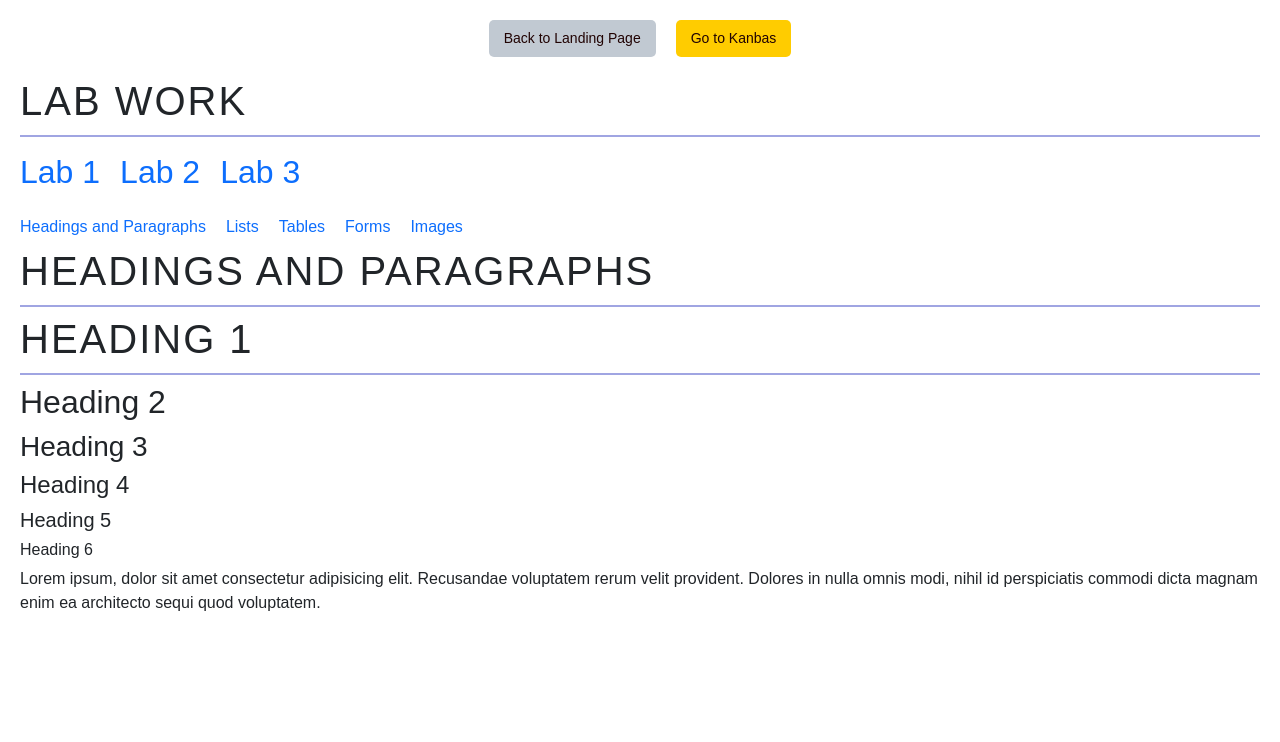
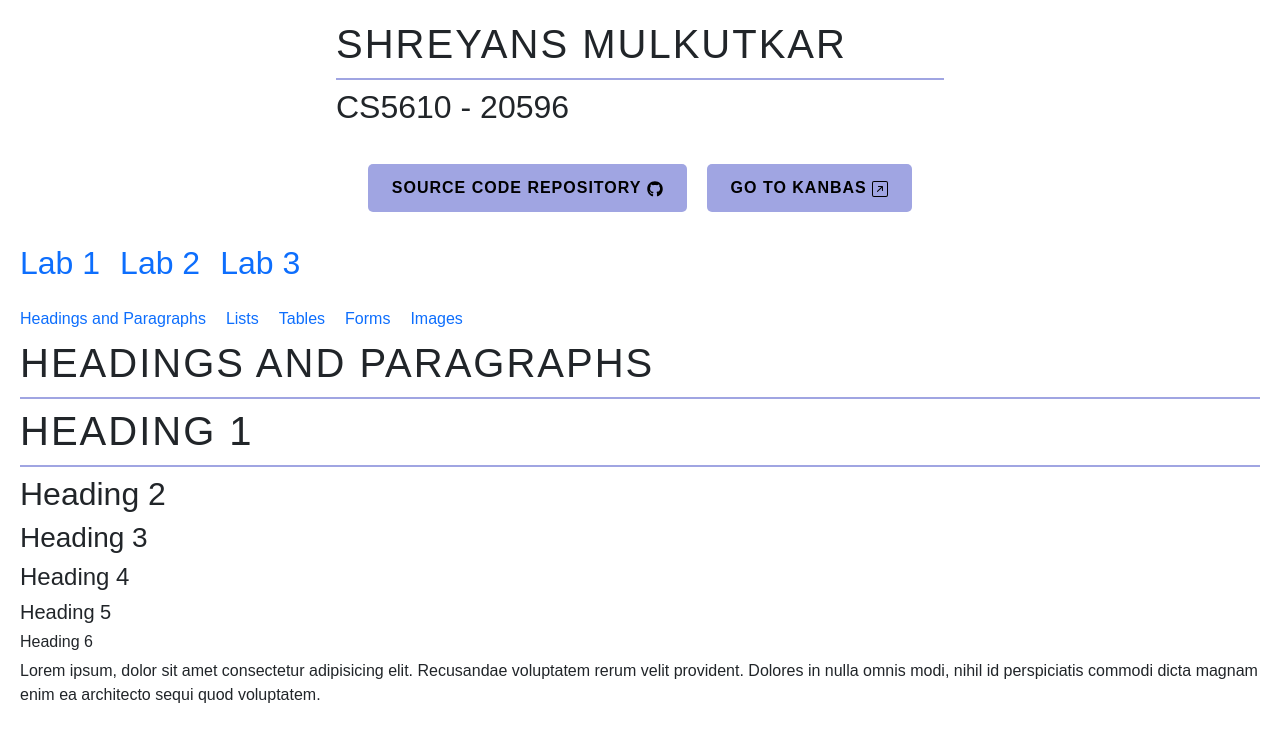
Before and after one commit to AxonBlAzE/CS5610---Web-Dev, a React (Create React App) app: page /1234/Assignments#/labwork/lab1 in a window 1280 px wide. Shown: the top 742 px of the page. Built offline with nearby package versions, Linux system fonts and the light colour scheme.

Commit message:
restructured the ui and navigation

```diff
--- a/src/App.tsx
+++ b/src/App.tsx
@@ -1,11 +1,11 @@
-import './App.css';
+import "./App.css";
 import TableRow from "./Landing Page/tableRows";
-import { HashRouter, Routes, Route } from "react-router-dom"
+import { HashRouter, Routes, Route, Navigate } from "react-router-dom";
 import { FaGithub } from "react-icons/fa";
 import { BsArrowUpRightSquare } from "react-icons/bs";
-import LandingPage from './Landing Page/LandingPage';
-import LabWork from './Labs';
-import Kanbas from './Kanbas';
+import LandingPage from "./Landing Page/LandingPage";
+import LabWork from "./Labs";
+import Kanbas from "./Kanbas";
 
 function App() {
   return (
@@ -13,14 +13,14 @@ function App() {
       <HashRouter>
         <Routes>
           {/* Default route to landing page */}
-          <Route path="/" element={<LandingPage />} />
+          {/* <Route path="/" element={<LandingPage />} /> */}
+          <Route path="/" element={<Navigate to="/labwork" replace={true} />} />
 
           {/* Route for LabWork */}
           <Route path="/labwork/*" element={<LabWork />} />
 
           {/* Route for Kanbas */}
           <Route path="/kanbas/*" element={<Kanbas />} />
-
         </Routes>
       </HashRouter>
     </div>
--- a/src/Labs/index.tsx
+++ b/src/Labs/index.tsx
@@ -5,16 +5,45 @@ import Forms from "./Lab 1/forms";
 import Navbar from "./Lab 1/navbar";
 import Table from "./Lab 1/tables";
 import Images from "./Lab 1/images";
-import { HashRouter, Link, Route, Routes } from "react-router-dom";
+import { HashRouter, Link, Navigate, Route, Routes } from "react-router-dom";
 import LabsNavbar from "./labsNavbar";
 import Lab1 from "./Lab 1";
 import Lab2 from "./Lab 2";
 import Lab3 from "./Lab 3";
+import { BsArrowUpRightSquare } from "react-icons/bs";
+import { FaGithub } from "react-icons/fa";
 
 const LabWork = () => {
   return (
     <div className="lab-work">
-      <div className="top-buttons">
+      <div className="landing-page">
+        <div className="row">
+          <div className="col" />
+          <div className="col-6">
+            <div className="headings-card">
+              <h1>Shreyans Mulkutkar</h1>
+              <h2>CS5610 - 20596</h2>
+            </div>
+          </div>
+          <div className="col" />
+        </div>
+        <div className="button-container">
+          <a href="https://github.com/AxonBlAzE/CS5610---Web-Dev">
+            <button className="button">
+              {" "}
+              Source Code Repository <FaGithub />
+            </button>
+          </a>
+
+          <Link to="/kanbas">
+            <button className="button">
+              Go to Kanbas <BsArrowUpRightSquare />
+            </button>
+          </Link>
+        </div>
+      </div>
+
+      {/* <div className="top-buttons">
         <Link to="/" className="back-button">
           Back to Landing Page
         </Link>
@@ -22,21 +51,24 @@ const LabWork = () => {
         <Link to="../kanbas" className="kanbas-button">
           Go to Kanbas
         </Link>
-      </div>
+      </div> */}
 
-      <h1>Lab Work</h1>
+      {/* <h1>Lab Work</h1> */}
       {/* <div className="headings">
         <h1>Shreyans Mulkutkar</h1>
         <h4>CS5610 - 20596</h4>
       </div> */}
       {/* <h2>Lab 1</h2> */}
 
+      <br />
+
       <LabsNavbar />
 
       <Routes>
         <Route
           path="/"
-          element={<h3>Use the above navbar to view different components.</h3>}
+          // element={<h3>Use the above navbar to view different components.</h3>}
+          element={<Navigate to="lab1" replace={true} />}
         />
         <Route path="lab1/*" element={<Lab1 />} />
         <Route path="lab2/*" element={<Lab2 />} />
--- a/src/Labs/labs.css
+++ b/src/Labs/labs.css
@@ -1,3 +1,102 @@
+.landing-page {
+  text-align: center;
+}
+
+body {
+  font-family: "Roboto", sans-serif;
+  line-height: 1.6;
+  margin: 0;
+  /* padding: 20px; */
+  /* max-width: 800px; */
+  margin: 0 auto;
+  /* background-color: #121212; */
+  /* color: #e0e0e0; */
+}
+
+.headings-card {
+  display: flex;
+  flex-direction: column;
+  align-items: center;
+  text-align: center;
+}
+
+h1 {
+  text-align: center;
+  /* color: #ffffff; */
+  text-transform: uppercase;
+  letter-spacing: 2px;
+  border-bottom: 2px solid #a0a5e2;
+  padding-bottom: 10px;
+}
+
+h2 {
+  text-align: center;
+  /* color: #ffffff; */
+}
+
+table {
+  width: 100%;
+  border-collapse: collapse;
+  margin-top: 20px;
+  /* background-color: #1e1e1e; */
+  border-radius: 10px;
+  overflow: hidden;
+}
+
+th,
+td {
+  padding: 12px;
+  text-align: left;
+  /* border-bottom: 1px solid #333; */
+}
+
+th {
+  /* background-color: #2c2c2c; */
+  font-weight: bold;
+  /* color: #ffffff; */
+  text-align: center;
+}
+
+thead {
+  overflow: hidden;
+}
+
+a {
+  color: #a0a5e2;
+  text-decoration: none;
+}
+
+a:hover {
+  text-decoration: underline;
+}
+
+.button-container {
+  display: flex;
+  justify-content: center;
+  gap: 20px;
+  margin-top: 30px;
+}
+
+.button {
+  padding: 12px 24px;
+  background-color: #a0a5e2;
+  /* color: #121212; */
+  border: none;
+  border-radius: 5px;
+  font-size: 1em;
+  font-weight: bold;
+  text-transform: uppercase;
+  letter-spacing: 1px;
+  cursor: pointer;
+  transition: all 0.3s ease;
+}
+
+.button:hover {
+  background-color: #c2c6f3;
+  transform: translateY(-3px);
+  box-shadow: 0 4px 15px rgba(160, 165, 226, 0.3);
+}
+
 .lab-work {
   margin: 0 auto;
   padding: 20px;
--- a/src/Landing Page/LandingPage.tsx
+++ b/src/Landing Page/LandingPage.tsx
@@ -3,6 +3,7 @@ import { FaGithub } from "react-icons/fa";
 import TableRow from "./tableRows";
 import { BsArrowUpRightSquare } from "react-icons/bs";
 import { Link } from "react-router-dom";
+import LabWork from "../Labs";
 
 const LandingPage = () => {
   return (
@@ -31,7 +32,7 @@ const LandingPage = () => {
           </button>
         </Link>
 
-        <Link to="/labwork">
+        <Link to="/labwork/*">
           <button className="button">
             Go to Lab Work <BsArrowUpRightSquare />
           </button>
@@ -43,7 +44,7 @@ const LandingPage = () => {
           </button>
         </Link>
       </div>
-      <table>
+      {/* <table>
         <thead>
           <tr>
             <th>Assignment</th>
@@ -68,7 +69,9 @@ const LandingPage = () => {
           <TableRow name="A5" description="Coming Soon..." url="" />
           <TableRow name="A6" description="Coming Soon..." url="" />
         </tbody>
-      </table>
+      </table> */}
+
+      {/* <LabWork /> */}
     </div>
   );
 };
```
